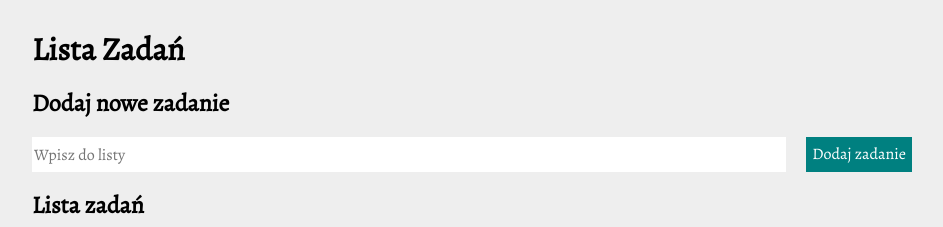
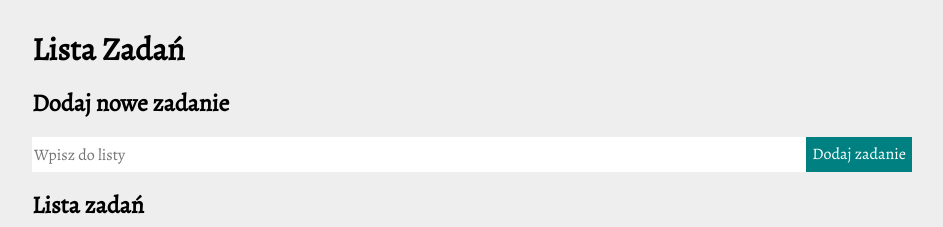
Before and after one commit to Maciej660/Todos-list-React, a React (Create React App) app: page / in a window 1280 px wide. Shown: the top 227 px of the page, without its empty margins (168-1111 px from the left). Built offline with nearby package versions, Linux system fonts and the light colour scheme; a web font is replaced by a local one.

Commit message:
backround color white adeed

```diff
--- a/src/Form/style.css
+++ b/src/Form/style.css
@@ -2,7 +2,7 @@
     display: grid;
     grid-gap: 20px;
     grid-template-columns: 1fr auto;
-
+    background-color:white
 }
 
 @media (max-width: 767px) {
```
